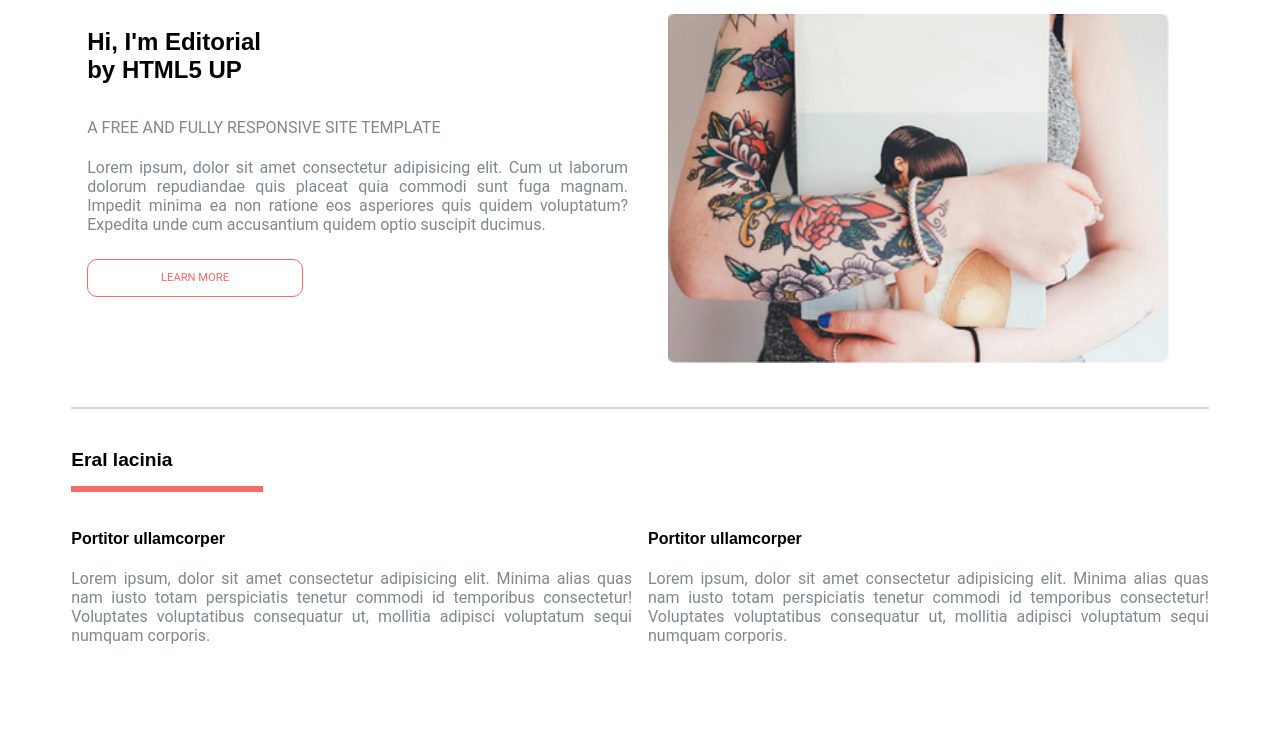
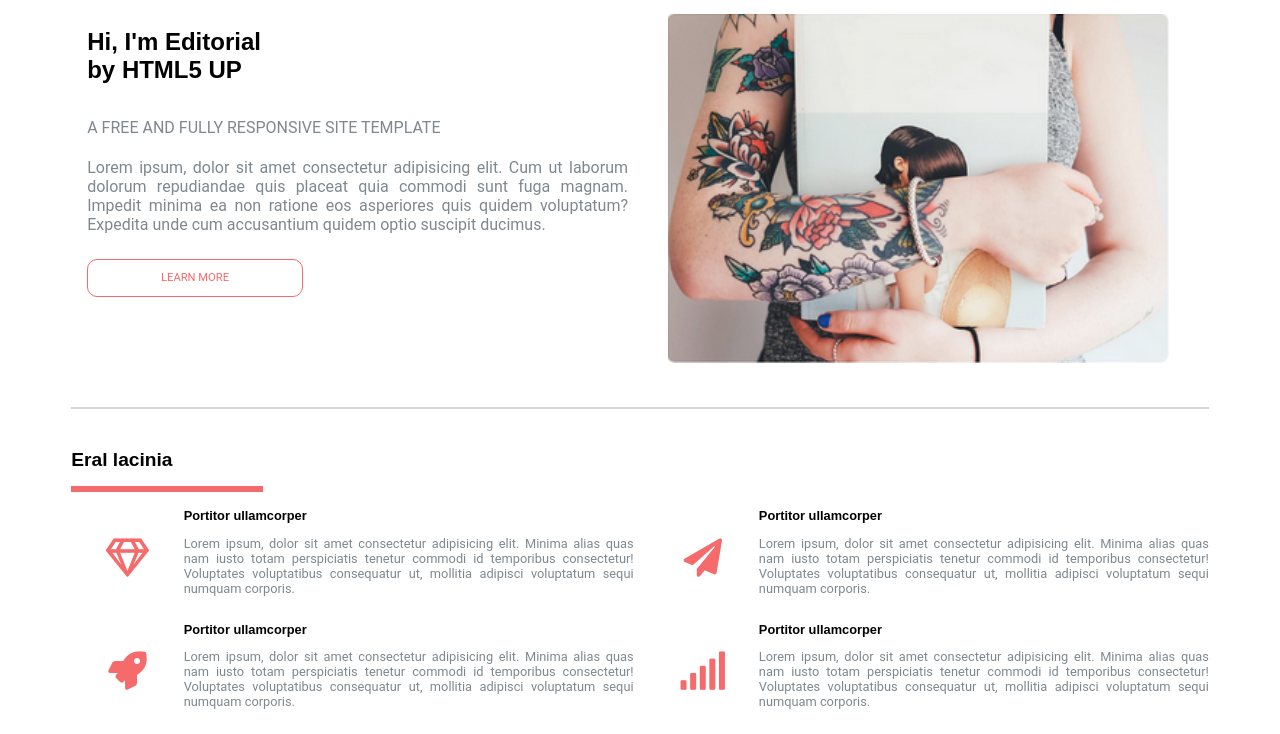
Before and after one commit to Marlpzg/LaboPractica4, a plain HTML site: page index.html in a window 1280 px wide. Shown: the part 66-800 px from the top of the page. Drawn offline with Linux system fonts and the light colour scheme.

Commit message:
Se terminó toda la estructura.

```diff
--- a/index.html
+++ b/index.html
@@ -43,14 +43,46 @@
                 </div>
                 <div class="main-grid">
 
-                    <div>
-                        <h4>Portitor ullamcorper</h4>
-                        <p>Lorem ipsum, dolor sit amet consectetur adipisicing elit. Minima alias quas nam iusto totam perspiciatis tenetur commodi id temporibus consectetur! Voluptates voluptatibus consequatur ut, mollitia adipisci voluptatum sequi numquam corporis.</p>
-                    </div>
-                    <div>
+                    <div class="grid-item">
+                        <div class="icon">
+                            <i class="far fa-gem"></i>
+                        </div>
+                        <div>
                             <h4>Portitor ullamcorper</h4>
                             <p>Lorem ipsum, dolor sit amet consectetur adipisicing elit. Minima alias quas nam iusto totam perspiciatis tenetur commodi id temporibus consectetur! Voluptates voluptatibus consequatur ut, mollitia adipisci voluptatum sequi numquam corporis.</p>
                         </div>
+                    </div>
+
+                    <div class="grid-item">
+                        <div class="icon">
+                            <i class="fas fa-paper-plane"></i>
+                        </div>
+                        <div>
+                            <h4>Portitor ullamcorper</h4>
+                            <p>Lorem ipsum, dolor sit amet consectetur adipisicing elit. Minima alias quas nam iusto totam perspiciatis tenetur commodi id temporibus consectetur! Voluptates voluptatibus consequatur ut, mollitia adipisci voluptatum sequi numquam corporis.</p>
+                        </div>
+                    </div>
+
+                    <div class="grid-item">
+                        <div class="icon">
+                            <i class="fas fa-rocket"></i>
+                        </div>
+                        <div>
+                            <h4>Portitor ullamcorper</h4>
+                            <p>Lorem ipsum, dolor sit amet consectetur adipisicing elit. Minima alias quas nam iusto totam perspiciatis tenetur commodi id temporibus consectetur! Voluptates voluptatibus consequatur ut, mollitia adipisci voluptatum sequi numquam corporis.</p>
+                        </div>
+                    </div>
+
+                    <div class="grid-item">
+                        <div class="icon">
+                            <i class="fas fa-signal"></i>
+                        </div>
+                        <div>
+                            <h4>Portitor ullamcorper</h4>
+                            <p>Lorem ipsum, dolor sit amet consectetur adipisicing elit. Minima alias quas nam iusto totam perspiciatis tenetur commodi id temporibus consectetur! Voluptates voluptatibus consequatur ut, mollitia adipisci voluptatum sequi numquam corporis.</p>
+                        </div>
+                    </div>
+
                 </div>
 
             </section>
--- a/public/css/style.css
+++ b/public/css/style.css
@@ -124,4 +124,20 @@ b{
     display: grid;
     grid-template-columns: repeat(2, 1fr);
     gap: 1em;
+    font-size: 0.8em;
 }
+
+.grid-item{
+    display: grid;
+    grid-template-columns: 20% 80%;
+    align-items: center;
+}
+
+.grid-item .icon{
+    text-align: center;
+    font-size: 3em;
+}
+
+h4{
+    margin: 0;
+}
```
